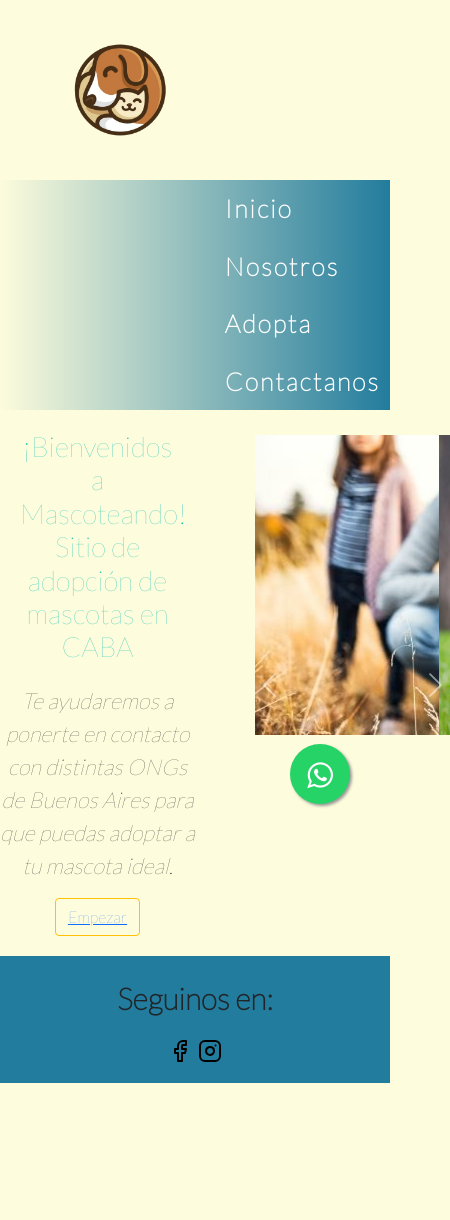
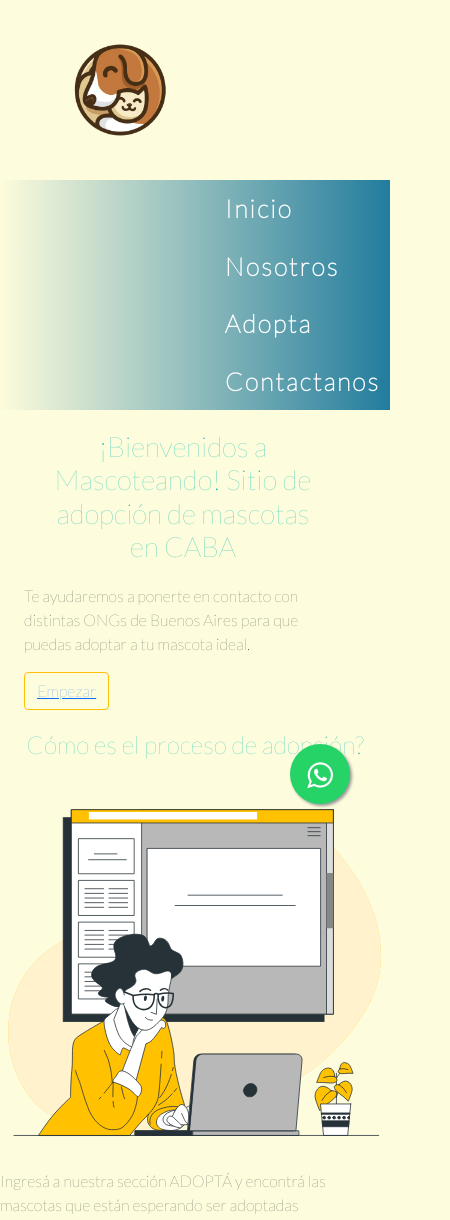
Before and after one commit to magalidsc/mascoteando, a website: page index.html in a window 390 px wide. Shown: the top 1220 px of the page, 450 px wide, since content can reach past the window. Before the commit the page ends 1083 px from the top, so only its background shows below. Drawn offline with nearby package versions, Linux system fonts and the light colour scheme.

Commit message:
Incorporación de una página para media queries y una nueva sección dentro del index

```diff
--- a/index.html
+++ b/index.html
@@ -50,19 +50,17 @@
         </nav>
     </header>
 
-    <section class="inicio-container flex-column">
+    <section>
 
-    <div class="general">
-    <div class="intro">
+    <div class="container-lg row">
+    <div class="intro col-lg-6">
 
     <div class="intro-title">
     <h1 class="important-titles">¡Bienvenidos a Mascoteando! Sitio de adopción de mascotas en CABA</h1>
-
     </div>
 
     <div class="intro-p">
     <p class="p-intro">Te ayudaremos a ponerte en contacto con distintas ONGs de Buenos Aires para que puedas adoptar a tu mascota ideal.</p>
-
     </div>
 
     <div class="intro-button">
@@ -74,7 +72,7 @@
 
     <!-- Carousel -->
 
-    <div id="carouselExampleControls" class="carousel slide carousel-format" data-bs-ride="carousel">
+    <div id="carouselExampleControls" class="carousel slide carousel-format col-lg-6" data-bs-ride="carousel">
         <div class="carousel-inner">
           <div class="carousel-item active">
             <img src="images/carousel-1.jpeg" class="d-block carousel-img" alt="Imagen de un perro con su dueño">
@@ -96,9 +94,28 @@
         </button>
       </div>
 
+    </div>
 
+    <div>
+      <h2 class="important-titles">Cómo es el proceso de adopción?</h2>
 
     </div>
+
+    <div>
+      <img src="images/Online document-bro.svg" alt="persona buscando información">
+      <p>Ingresá a nuestra sección ADOPTÁ y encontrá las mascotas que están esperando ser adoptadas</p>
+    </div>
+
+    <div>
+      <img src="images/Mobile login-amico.svg" alt="persona eligiendo">
+      <p>Elegí a tu mascota y comunicate con la ONG que la está cuidando</p>
+    </div>
+
+    <div>
+      <img src="images/Adopt a pet-amico.svg" alt="dos personas adoptando mascotas">
+      <p>Una vez que cumplas con los requisitos de esa ONG, vas a poder llevar a tu nuevo amigo a casa</p>
+    </div>
+
     </section>
 
 
--- /dev/null
+++ b/scss/components/_mediaQuery.scss
@@ -0,0 +1,7 @@
+// Media Queries
+@media (max-width:768px) {
+.carousel {
+    display: none;
+}
+
+}
--- a/scss/sass.scss
+++ b/scss/sass.scss
@@ -1,6 +1,7 @@
 @import '../scss/utilities/variables';
 @import '../scss/utilities/mixin';
 @import '../scss/base/reset';
+@import '../scss/components/mediaQuery';
 @import '../scss/layout/header';
 @import '../scss/layout/footer';
 @import '../scss/views/home';
--- a/scss/views/_home.scss
+++ b/scss/views/_home.scss
@@ -52,7 +52,7 @@
         }
 
         .carousel-format {
-            width: $width-home/2;
+            width: $width-home;
             margin-left: 60px;
             margin-top: 25px;
         }
```
Also changed, not shown: images/Adopt a pet-amico.svg (added), images/Mobile login-amico.svg (added), images/Online document-bro.svg (added), style/style.css, 1 other file.
